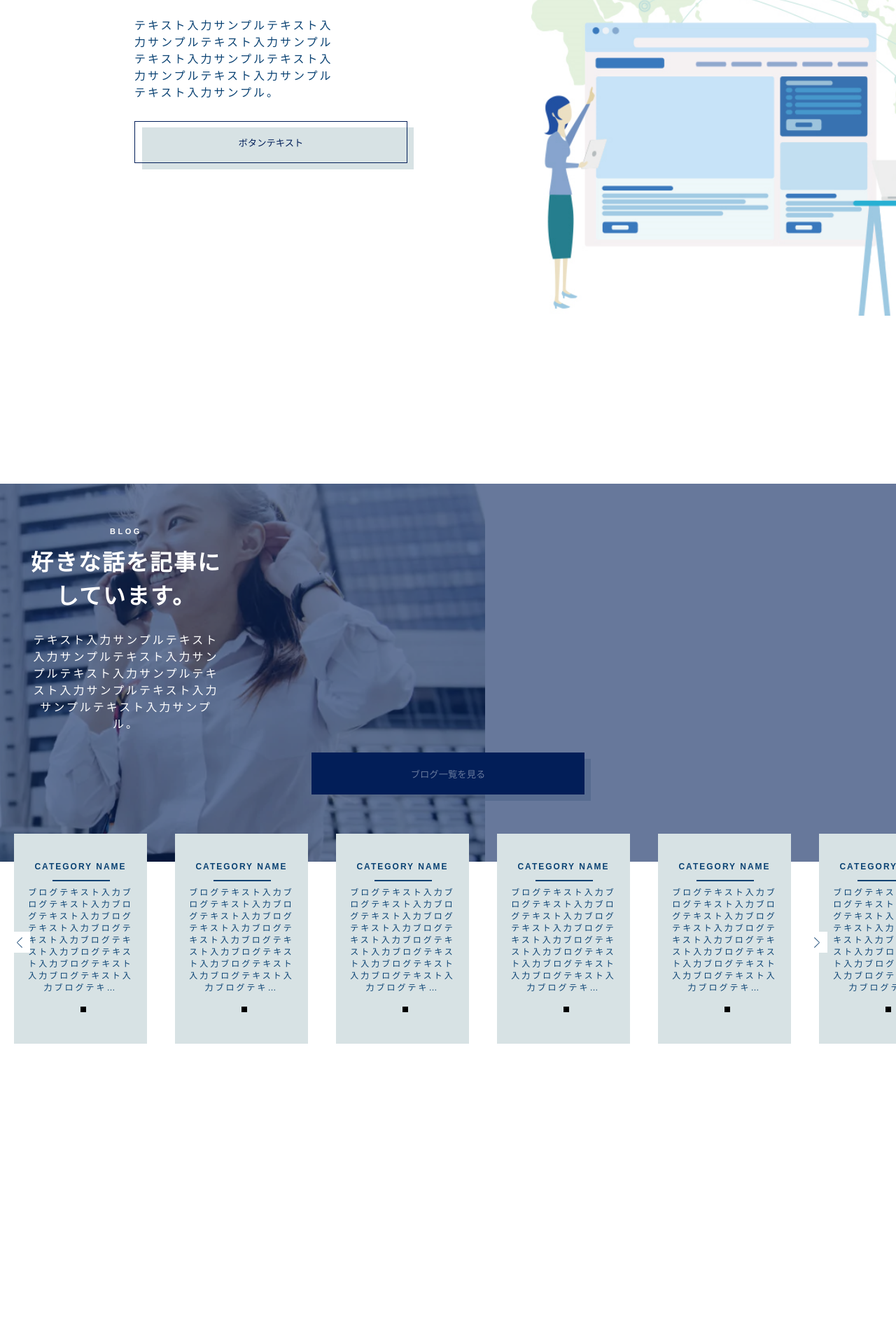
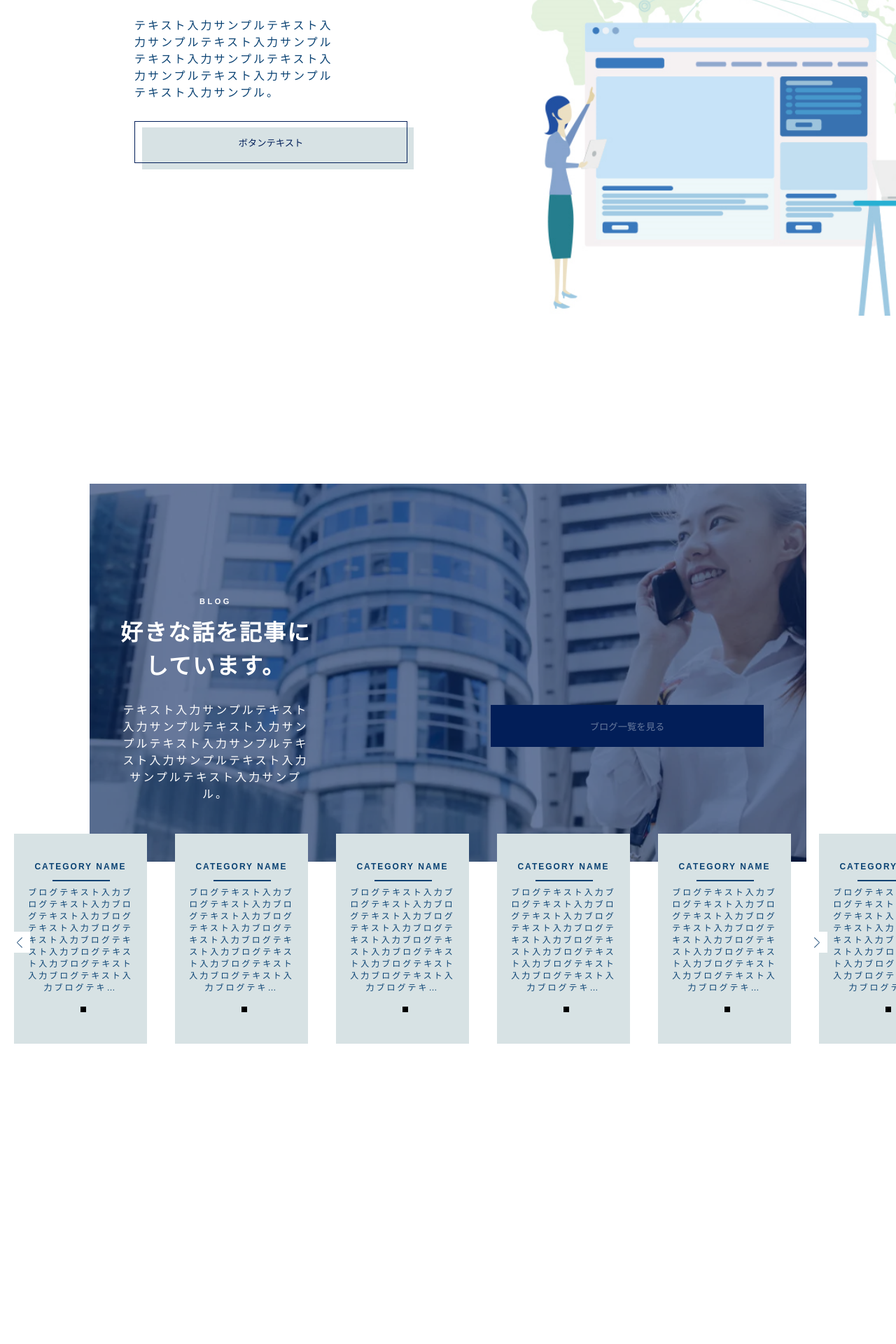
Before and after one commit to Chiqui1234ok/1step, a Jekyll site: the page built from site/index.md, in a window 1280 px wide. Shown: the part 4342-6262 px from the top of the page at 70% size. Built offline with Jekyll 4.4.1, drawn with Linux system fonts in a browser that asks for light colours; some web fonts are replaced.

Commit message:
Update blog.css

```diff
--- a/site/assets/css/blog.css
+++ b/site/assets/css/blog.css
@@ -1,11 +1,11 @@
 #blog{
-  width: 320px;
+  width: 100%;
 }
 #blog .image{
 
   position: relative;
    width: 100%;
-   height: 490px;
+
    height: 540px;
    background-image: url('../img/home/blog.webp');
     background-position: -60em;
@@ -114,6 +114,7 @@
     transition: margin var(--animation-timing) ease-in-out;
     transition: 2s;
   }
+
   #blog div.carouselWrapper .wrapper div.ccard h3{
    color:var(--planeColor) ;
    margin-bottom: 10px;
@@ -168,3 +169,58 @@
     text-align: right;
     background-image: url('../img/icon/arrow-right-blue.svg');
   }
+  @media (min-width:768px){
+    #blog .image{
+
+      position: relative;
+       width: 100%;
+       background-image: url('../img/home/blog.webp');
+      background-position: -40em;
+
+    }
+    #blog div.left{
+      margin-top: 60px;
+      text-align: center;
+      width: 100%;
+      padding: 0 auto 0 auto;
+
+    }
+    #blog div.left .en{
+      margin-bottom: 12px;
+      font-size: 11px;
+      margin-top: 100px;
+      font-weight: bold;
+      z-index: 90;
+      width:100%;
+      text-align: center;
+        }
+  }
+  @media (min-width:1280px){
+    #blog{
+      max-width: 100%;
+
+    }
+    #blog .image{
+
+      max-width: 1500px;
+       width: 80%;
+       background-image: url('../img/home/blog.webp');
+      background-position: center;
+     margin: 0 auto;
+
+    }
+    #blog div.left{
+     float:left;
+     width: 50%;
+
+    }
+    #blog div.right{
+      float: right;
+      width: 50%;
+      position: relative;
+      top: 58.5%;
+
+     }
+
+
+  }
```
